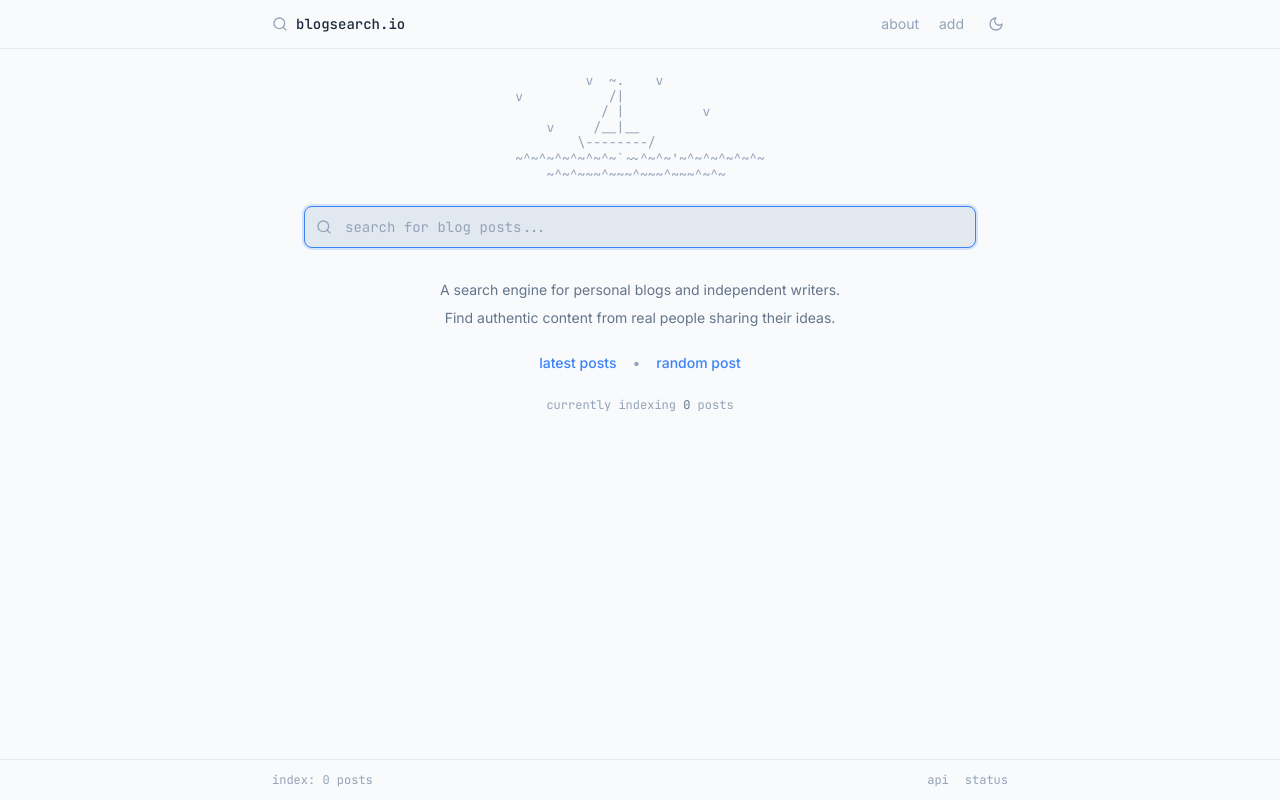
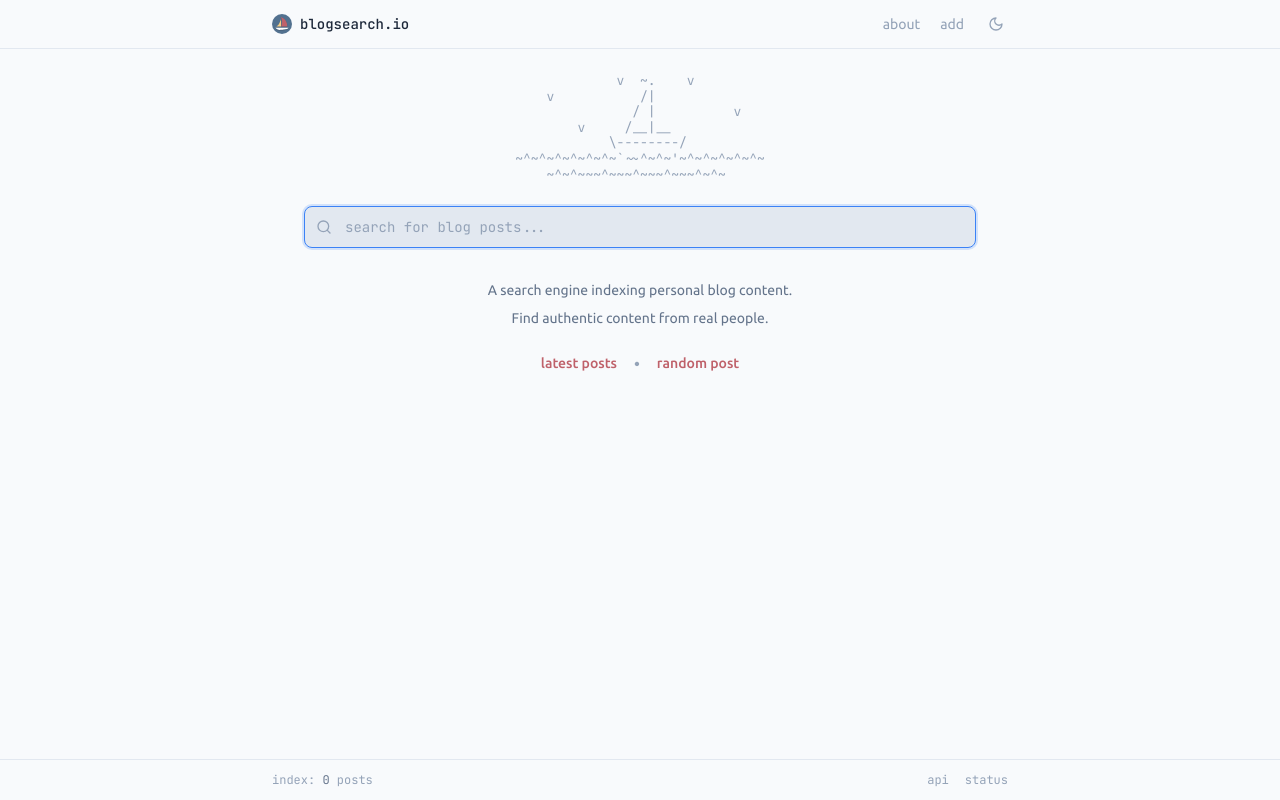
Before and after one commit to sawatkins/blog-search, a FastAPI app: page /search in a window 1280 px wide. Run offline with FastAPI, Linux system fonts and the light colour scheme.

Commit message:
update search engine to filter low-relevance results, change server port, and enhance template styles with new fonts and layout adjustments

```diff
--- a/web/search_engine.py
+++ b/web/search_engine.py
@@ -200,6 +200,7 @@ class SearchEngine:
             "offset": offset,
             "matchingStrategy": "all",  # All words must match for better precision
             "attributesToSearchOn": ["title", "text"],
+            "rankingScoreThreshold": 0.5,  # Filter out low-relevance results
         }
 
         if filters:
--- a/web/server.py
+++ b/web/server.py
@@ -208,4 +208,4 @@ async def favicon():
 if __name__ == "__main__":
     import uvicorn  # type: ignore
 
-    uvicorn.run(app, host="0.0.0.0", port=8000)
+    uvicorn.run(app, host="0.0.0.0", port=8008)
--- a/web/templates/base.html
+++ b/web/templates/base.html
@@ -10,7 +10,7 @@
     <link rel="icon" type="image/x-icon" href="/favicon.ico">
     <link rel="preconnect" href="https://fonts.googleapis.com">
     <link rel="preconnect" href="https://fonts.gstatic.com" crossorigin>
-    <link href="https://fonts.googleapis.com/css2?family=JetBrains+Mono:wght@400;500;600&family=Inter:wght@400;500;600&display=swap" rel="stylesheet">
+    <link href="https://fonts.googleapis.com/css2?family=JetBrains+Mono:wght@400;500;600&family=Inter:wght@400;500;600&family=Ubuntu:wght@400;500;700&display=swap" rel="stylesheet">
 
     <!-- Prevent flash of wrong theme -->
     <script>
@@ -43,7 +43,7 @@
         .dark {
             --bg-primary: #111827;
             --bg-secondary: #1f2937;
-            --bg-input: #374151;
+            --bg-input: #161b26;
             --text-primary: #f9fafb;
             --text-secondary: #9ca3af;
             --text-muted: #6b7280;
@@ -69,6 +69,10 @@
 
         .font-mono {
             font-family: 'JetBrains Mono', monospace;
+        }
+
+        .font-ubuntu {
+            font-family: 'Ubuntu', sans-serif;
         }
 
         code, pre, .ascii-art {
@@ -148,6 +152,18 @@
             text-decoration: underline;
         }
 
+        /* Quicklinks */
+        .quicklink {
+            color: #bf616a;
+            transition: opacity 0.1s ease;
+        }
+
+        .quicklink:hover {
+            opacity: 0.8;
+            text-decoration: underline;
+            text-underline-offset: 2px;
+        }
+
         /* Pagination */
         .page-btn {
             background-color: var(--bg-secondary);
@@ -201,17 +217,14 @@
             <div class="flex items-center justify-between">
                 <!-- Logo -->
                 <a href="/" class="flex items-center gap-2 nav-link hover:opacity-80">
-                    <svg xmlns="http://www.w3.org/2000/svg" class="w-4 h-4" viewBox="0 0 24 24" fill="none" stroke="currentColor" stroke-width="2" stroke-linecap="round" stroke-linejoin="round">
-                        <circle cx="11" cy="11" r="8"></circle>
-                        <path d="m21 21-4.3-4.3"></path>
-                    </svg>
+                    <img src="/static/img/sailboat.svg" alt="sailboat" class="w-5 h-5">
                     <span class="font-mono text-sm font-medium" style="color: var(--text-primary);">blogsearch.io</span>
                 </a>
 
                 <!-- Nav -->
                 <nav class="flex items-center gap-5">
-                    <a href="/about" class="nav-link text-sm">about</a>
-                    <a href="https://tally.so/r/w4kNkN" target="_blank" class="nav-link text-sm">add</a>
+                    <a href="/about" class="nav-link text-sm font-ubuntu">about</a>
+                    <a href="https://tally.so/r/w4kNkN" target="_blank" class="nav-link text-sm font-ubuntu">add</a>
                     <button id="theme-toggle" class="theme-toggle p-1" aria-label="Toggle dark mode">
                         <!-- Sun icon (shown in dark mode) -->
                         <svg id="sun-icon" xmlns="http://www.w3.org/2000/svg" class="w-4 h-4 hidden" viewBox="0 0 24 24" fill="none" stroke="currentColor" stroke-width="2" stroke-linecap="round" stroke-linejoin="round">
@@ -244,7 +257,7 @@
     <footer class="border-t mt-auto" style="border-color: var(--border); background-color: var(--bg-primary);">
         <div class="max-w-3xl mx-auto px-4 py-3">
             <div class="flex items-center justify-between text-xs font-mono" style="color: var(--text-muted);">
-                <span>index: {{ posts_size|default('—') }} posts</span>
+                <span>index: <span style="color: var(--text-secondary);">{{ posts_size|default('—') }}</span> posts</span>
                 <div class="flex items-center gap-4">
                     <a href="/api" class="nav-link">api</a>
                     <a href="https://status.blogsearch.io" class="nav-link" target="_blank">status</a>
--- a/web/templates/index.html
+++ b/web/templates/index.html
@@ -7,11 +7,11 @@
     <!-- ASCII Sailboat -->
     <div class="flex justify-center mb-6">
         <pre class="ascii-art select-none">
-         v  ~.    v
-v           /|
-           / |          v
-    v     /__|__
-        \--------/
+             v  ~.    v
+    v           /|
+               / |          v
+        v     /__|__
+            \--------/
 ~^~^~^~^~^~^~`~~^~^~'~^~^~^~^~^~
     ~^~^~~~^~~~^~~~^~~~^~^~</pre>
     </div>
@@ -35,25 +35,21 @@ v           /|
     <!-- Description -->
     <div class="text-center space-y-4">
         <div class="space-y-2">
-            <p class="text-sm" style="color: var(--text-secondary);">
-                A search engine for personal blogs and independent writers.
+            <p class="text-sm font-ubuntu" style="color: var(--text-secondary);">
+                A search engine indexing personal blog content.
             </p>
-            <p class="text-sm" style="color: var(--text-secondary);">
-                Find authentic content from real people sharing their ideas.
+            <p class="text-sm font-ubuntu" style="color: var(--text-secondary);">
+                Find authentic content from real people.
             </p>
         </div>
 
         <!-- Quick Links -->
         <div class="flex items-center justify-center gap-4 pt-2">
-            <a href="/latest" class="content-link text-sm font-medium">latest posts</a>
+            <a href="/latest" class="quicklink text-sm font-medium font-ubuntu">latest posts</a>
             <span style="color: var(--text-muted);">•</span>
-            <a href="/random" class="content-link text-sm font-medium">random post</a>
+            <a href="/random" class="quicklink text-sm font-medium font-ubuntu">random post</a>
         </div>
 
-        <!-- Stats -->
-        <p class="text-xs font-mono pt-2" style="color: var(--text-muted);">
-            currently indexing <span style="color: var(--text-secondary);">{{ posts_size|default('—') }}</span> posts
-        </p>
     </div>
 </div>
 {% endblock %}
--- a/web/templates/search.html
+++ b/web/templates/search.html
@@ -44,13 +44,13 @@
 
                     <!-- Title -->
                     <h3 class="mb-1">
-                        <a href="{{ post.url|default('#') }}" target="_blank" rel="noopener" class="result-title text-base font-medium">
+                        <a href="{{ post.url|default('#') }}" target="_blank" rel="noopener" class="result-title text-base font-medium font-ubuntu">
                             {{ post.title[:100] if post.title else 'Untitled' }}
                         </a>
                     </h3>
 
                     <!-- Description -->
-                    <p class="text-sm leading-relaxed" style="color: var(--text-secondary);">
+                    <p class="text-sm leading-relaxed font-ubuntu" style="color: var(--text-secondary);">
                         {{ post.text[:280] + '...' if post.text and post.text|length > 280 else post.text or 'No description available.' }}
                     </p>
                 </article>
```
